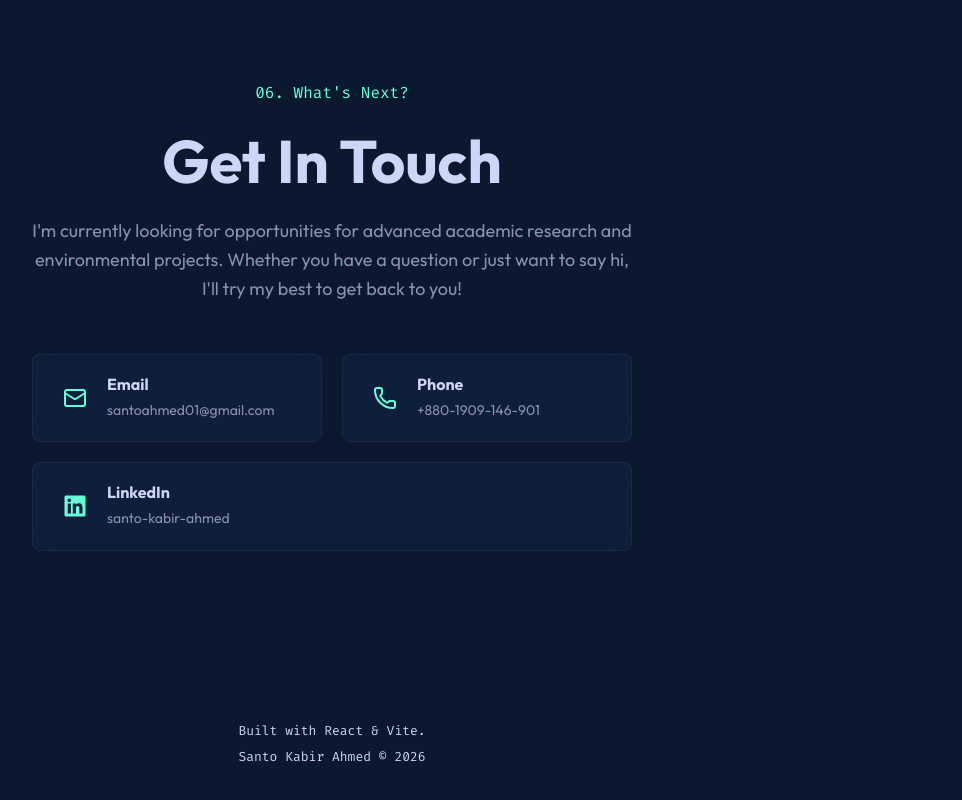
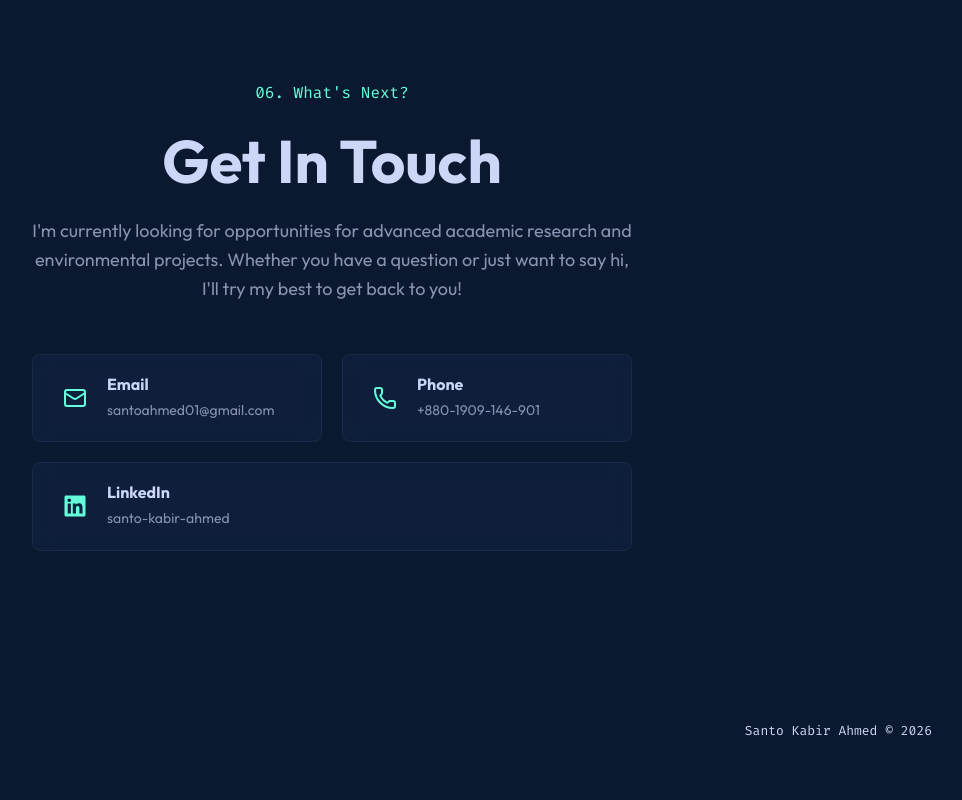
Before and after one commit to SantoKabir/portfolio, a React (Vite) app: page / in a window 1280 px wide. Shown: the part 6013-6813 px from the top of the page, without its empty margins (308-1270 px from the left). Built offline with nearby package versions, Linux system fonts and the light colour scheme.

Commit message:
Update footer text and alignment

```diff
--- a/src/components/Contact.css
+++ b/src/components/Contact.css
@@ -55,9 +55,10 @@
 }
 
 .footer {
-  text-align: center;
+  text-align: right;
   padding: 20px 0;
   font-size: 13px;
+  width: 100%;
 }
 
 .footer p {
--- a/src/components/Contact.jsx
+++ b/src/components/Contact.jsx
@@ -41,7 +41,6 @@ const Contact = () => {
       </div>
 
       <footer className="footer text-mono text-secondary">
-        <p>Built with React & Vite.</p>
         <p>Santo Kabir Ahmed © 2026</p>
       </footer>
     </section>
```
